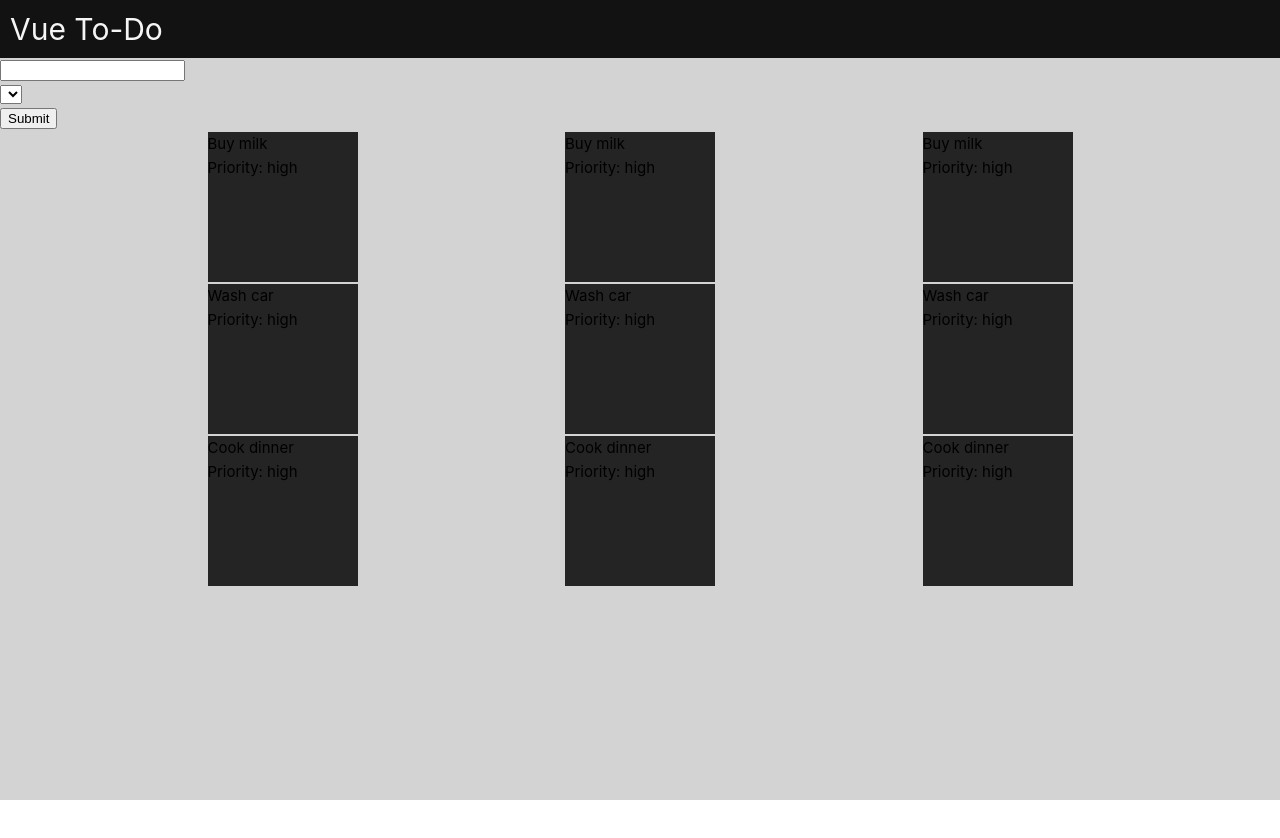
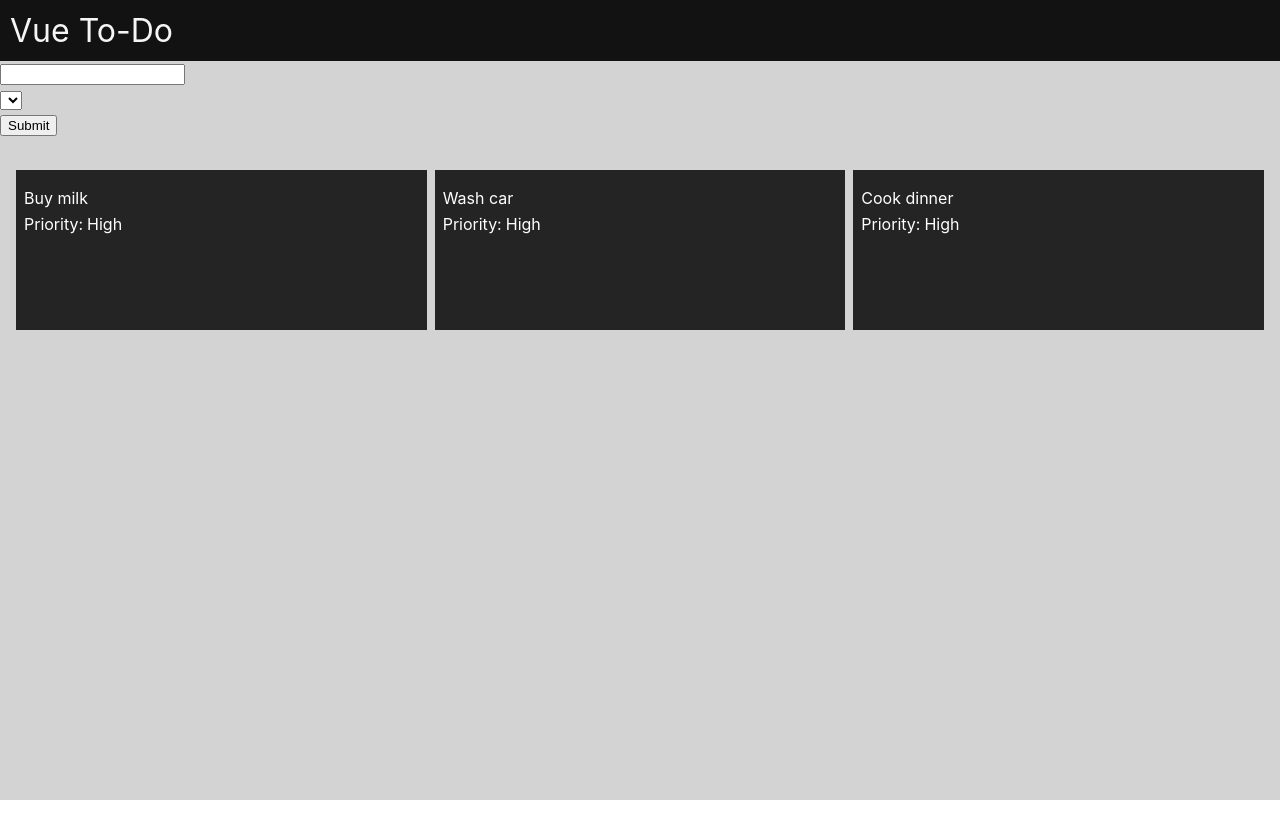
Before and after one commit to supahkenneh/vue-todo, a Vue app: page / in a window 1280 px wide. Shown: the top 838 px of the page. Before the commit the page ends 800 px from the top, so only its background shows below. Built offline with nearby package versions, Linux system fonts and the light colour scheme.

Commit message:
task list component and render tasks

```diff
--- a/src/App.vue
+++ b/src/App.vue
@@ -5,9 +5,9 @@
     <div class="content-container">
         <ToDoForm />
         <div class="task-container">
-            <ToDoList :taskList="tasks" />
-            <ToDoList :taskList="tasks" />
-            <ToDoList :taskList="tasks" />
+            <ToDoList :taskList="toDo" />
+            <ToDoList :taskList="inProgress" />
+            <ToDoList :taskList="done" />
         </div>
     </div>
 </template>
@@ -26,23 +26,33 @@ export default {
     },
     data() {
         return {
-            tasks: []
+            tasks: [],
+            toDo: [],
+            inProgress: [],
+            done: []
         }
     },
     mounted() {
         this.tasks =
             [
-                { id: 1, task: 'Buy milk', priority: 'high', status: 'todo' },
-                { id: 2, task: 'Wash car', priority: 'high', status: 'progress' },
-                { id: 3, task: 'Cook dinner', priority: 'high', status: 'done' }
-            ]
+                { id: 1, task: 'Buy milk', priority: 2, status: 'todo' },
+                { id: 2, task: 'Wash car', priority: 2, status: 'progress' },
+                { id: 3, task: 'Cook dinner', priority: 2, status: 'done' }
+            ];
+        this.toDo = this.tasks.filter((task) => task.status === 'todo');
+        this.inProgress = this.tasks.filter((task) => task.status === 'progress');
+        this.done = this.tasks.filter((task) => task.status === 'done');
+
     }
 }
 </script>
 
 <style scoped>
 .task-container {
-    display: flex;
-    justify-content: space-evenly;
+    display: grid;
+    grid-template-columns: auto auto auto;
+    column-gap: 0.5em;
+    height: 100vh;
+    padding: 0 1em;
 }
 </style>
--- a/src/assets/base.css
+++ b/src/assets/base.css
@@ -63,12 +63,9 @@ body {
   min-height: 100vh;
   /* color: var(--color-text); */
   /* background: var(--color-background); */
-  color: black;
-  transition: color 0.5s, background-color 0.5s;
   line-height: 1.6;
   font-family: Inter, -apple-system, BlinkMacSystemFont, 'Segoe UI', Roboto, Oxygen, Ubuntu,
     Cantarell, 'Fira Sans', 'Droid Sans', 'Helvetica Neue', sans-serif;
-  font-size: 15px;
   text-rendering: optimizeLegibility;
   -webkit-font-smoothing: antialiased;
   -moz-osx-font-smoothing: grayscale;
--- a/src/components/Task.vue
+++ b/src/components/Task.vue
@@ -1,21 +1,42 @@
 <template>
     <div class="task">
-        <div>{{ taskItem.task }}</div>
-        <div>Priority: {{ taskItem.priority }}</div>
+        <div class="task-text">{{ taskItem.task }}</div>
+        <div class="priority-container">
+            <div>Priority: </div>
+            <div class="priority-text">{{ priorityObj[taskItem.priority] }}</div>
+        </div>
     </div>
 </template>
 
 <script>
+import { priorityObj } from '../helpers/helpers'
 export default {
     name: 'Task',
-    props: { taskItem: Object }
+    props: { taskItem: Object },
+    data: () => {
+        return {
+            priorityObj
+        }
+    }
 }</script>
 
 <style scoped>
 .task {
     height: 10em;
     background-color: #242424;
-    margin: 2px auto;
-    width: 10em;
+    margin: 2em auto;
+    color: white;
+    padding: 1em 0.5em;
+    display: flex;
+    flex-direction: column;
+    align-content: space-between;
+}
+
+.priority-container {
+    display: flex;
+}
+
+.priority-container div {
+    margin-right: 0.25em;
 }
 </style>
--- a/src/components/ToDoList.vue
+++ b/src/components/ToDoList.vue
@@ -18,8 +18,9 @@ export default {
         taskList: Array
     }
 }
-
 </script>
 
 <style scoped>
+.task-list {
+}
 </style>
--- /dev/null
+++ b/src/helpers/helpers.js
@@ -0,0 +1,5 @@
+export const priorityObj = {
+    0: 'Low',
+    1: 'Medium',
+    2: 'High'
+}
```
